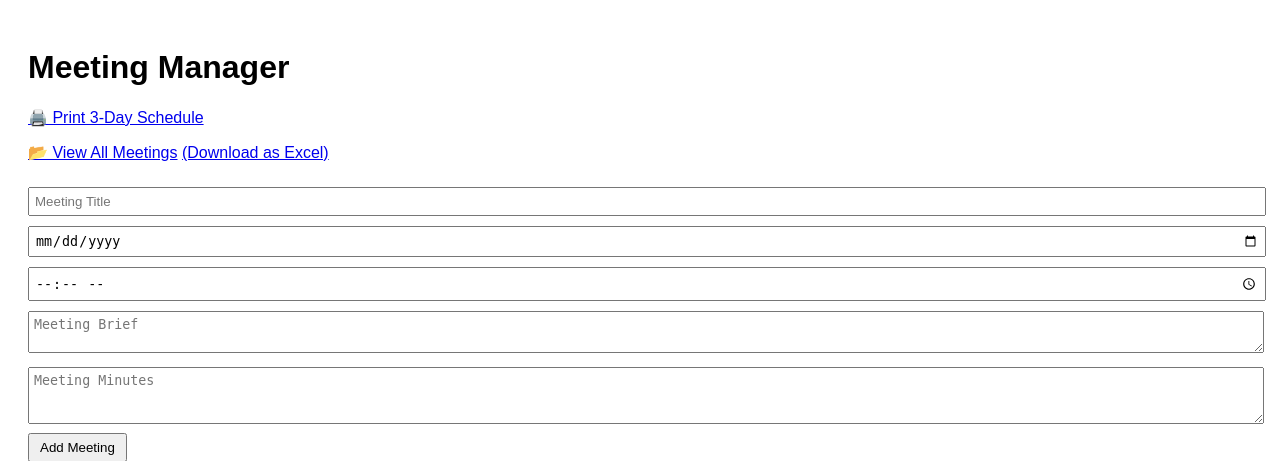
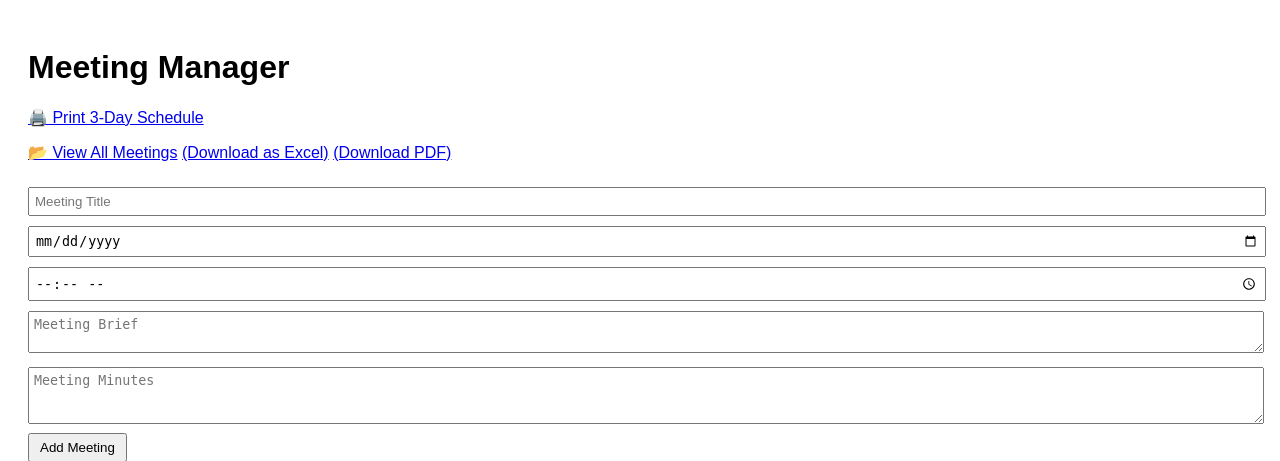
Before and after one commit to thisisonlyforspams/meeting, a Flask app: page / in a window 1280 px wide. Shown: the top 461 px of the page. Run offline with Flask 3, Linux system fonts and the light colour scheme.

Commit message:
Update index.html

```diff
--- a/templates/index.html
+++ b/templates/index.html
@@ -17,6 +17,8 @@
     <p><a href="/print">🖨️ Print 3-Day Schedule</a></p>
     <p><a href="/view">📂 View All Meetings</a>
      <a href="/download/excel"> (Download as Excel)</a>
+        <a href="/download/pdf"> (Download PDF)</a>
+
     </p>
 
 
```
